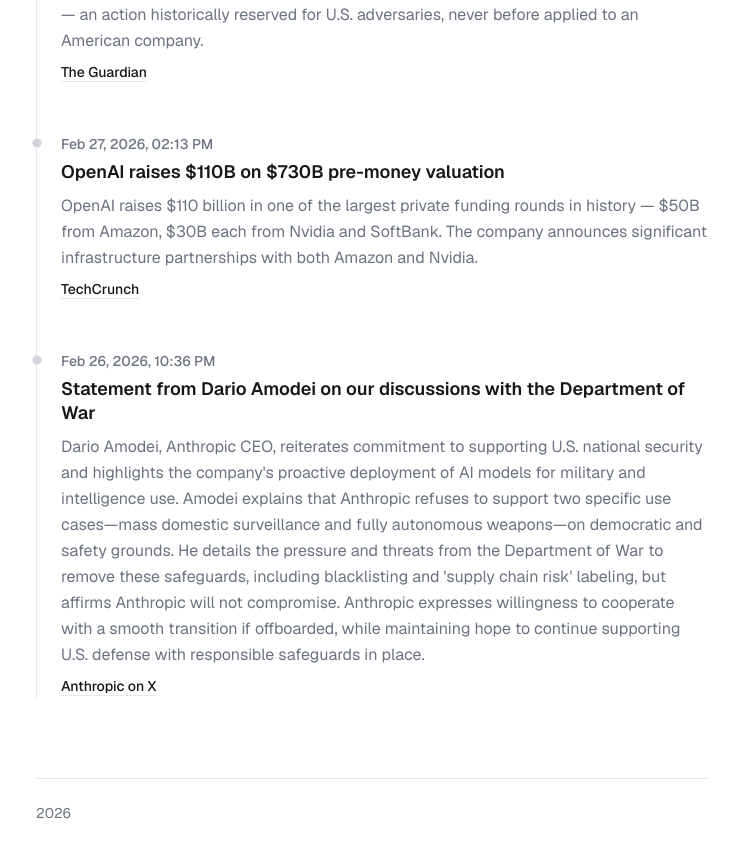
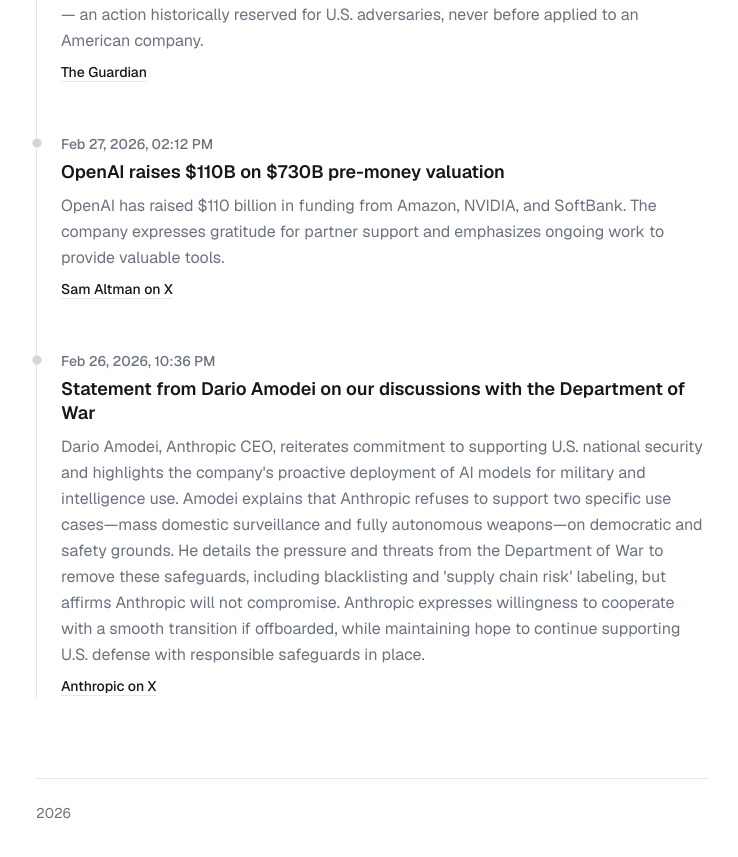
Before and after one commit to VladSez/anthropic-timeline, a Next.js app: page / in a window 1280 px wide. Shown: the part 1320-2177 px from the top of the page, without its empty margins (268-1006 px from the left). Built offline with nearby package versions, Linux system fonts and the light colour scheme.

Commit message:
Update README.md and page.tsx to reflect the latest developments in OpenAI's funding and Anthropic's negotiations with the Department of War, enhancing clarity and accuracy in event summaries.

```diff
--- a/app/page.tsx
+++ b/app/page.tsx
@@ -44,13 +44,12 @@
     sourceLabel: "The Guardian",
   },
   {
-    date: "2026-02-27T06:13:01-08:00",
+    date: "2026-02-27T14:12:04.000Z",
     title: "OpenAI raises $110B on $730B pre-money valuation",
     summary:
-      "OpenAI raises $110 billion in one of the largest private funding rounds in history — $50B from Amazon, $30B each from Nvidia and SoftBank. The company announces significant infrastructure partnerships with both Amazon and Nvidia.",
-    source:
-      "https://techcrunch.com/2026/02/27/openai-raises-110b-in-one-of-the-largest-private-funding-rounds-in-history/",
-    sourceLabel: "TechCrunch",
+      "OpenAI has raised $110 billion in funding from Amazon, NVIDIA, and SoftBank. The company expresses gratitude for partner support and emphasizes ongoing work to provide valuable tools.",
+    source: "https://x.com/sama/status/2027386252555919386",
+    sourceLabel: "Sam Altman on X",
   },
   {
     date: "2026-02-26T22:36:32.000Z",
```
Also changed, not shown: 1 other file (tests, documents, lock files or other folders).
